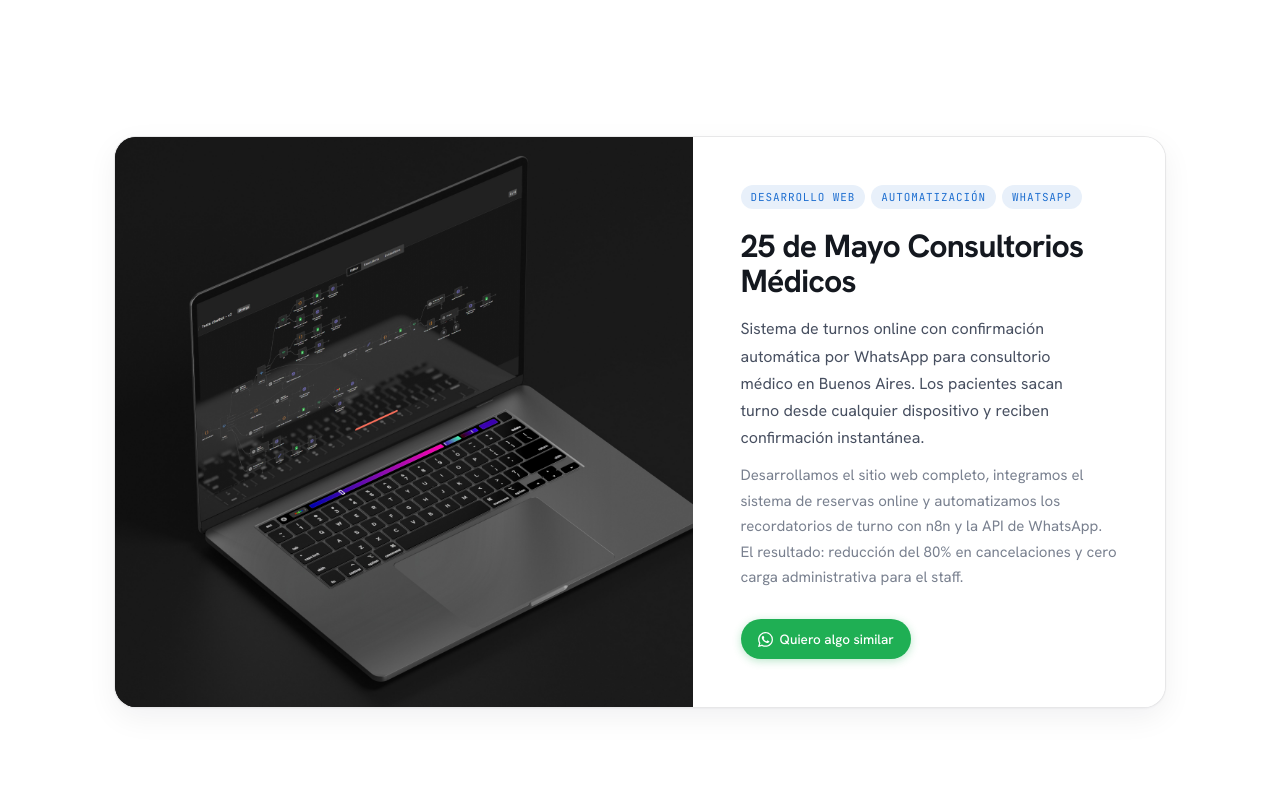
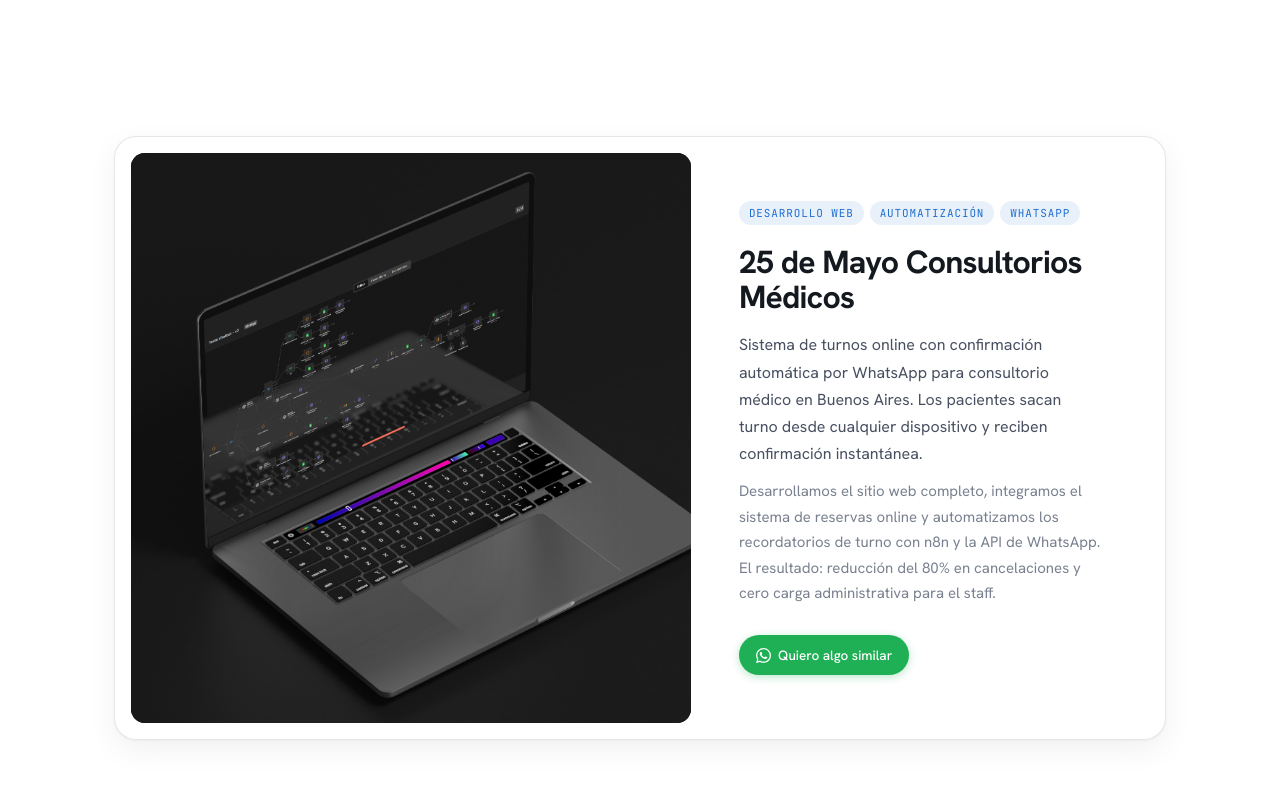
Before and after one commit to mauricioillobre-droid/orbita-digital, a Next.js app in the folder orbita-digital-v2/: page /trabajos in a window 1280 px wide. Shown: the part 440-1240 px from the top of the page. Built offline with nearby package versions, Linux system fonts and the light colour scheme.

Commit message:
fix: trabajos estilo Hostinger — padding card + border-radius imagen flotante
Co-Authored-By: Claude Sonnet 4.6 <noreply@anthropic.com>

```diff
--- a/orbita-digital-v2/app/trabajos/page.tsx
+++ b/orbita-digital-v2/app/trabajos/page.tsx
@@ -69,19 +69,24 @@ export default function TrabajosPage() {
               className="project-card reveal"
               style={{
                 display: 'grid',
-                gridTemplateColumns: i % 2 === 0 ? '55% 45%' : '45% 55%',
+                gridTemplateColumns: i % 2 === 0 ? '11fr 9fr' : '9fr 11fr',
+                gap: '0',
                 boxShadow: 'var(--shadow-card)',
                 borderRadius: 'var(--r-lg)',
                 overflow: 'hidden',
+                background: 'var(--surface)',
+                padding: '16px',
                 minHeight: '440px',
               }}
             >
-              {/* Imagen — position:relative + fill para llenar la celda completamente */}
+              {/* Imagen con border-radius propio — estilo Hostinger */}
               <div
                 style={{
                   position: 'relative',
                   order: i % 2 === 0 ? 0 : 1,
                   background: p.imgBg ?? 'var(--bg-2)',
+                  borderRadius: 'var(--r-md)',
+                  overflow: 'hidden',
                   minHeight: '380px',
                 }}
               >
```
